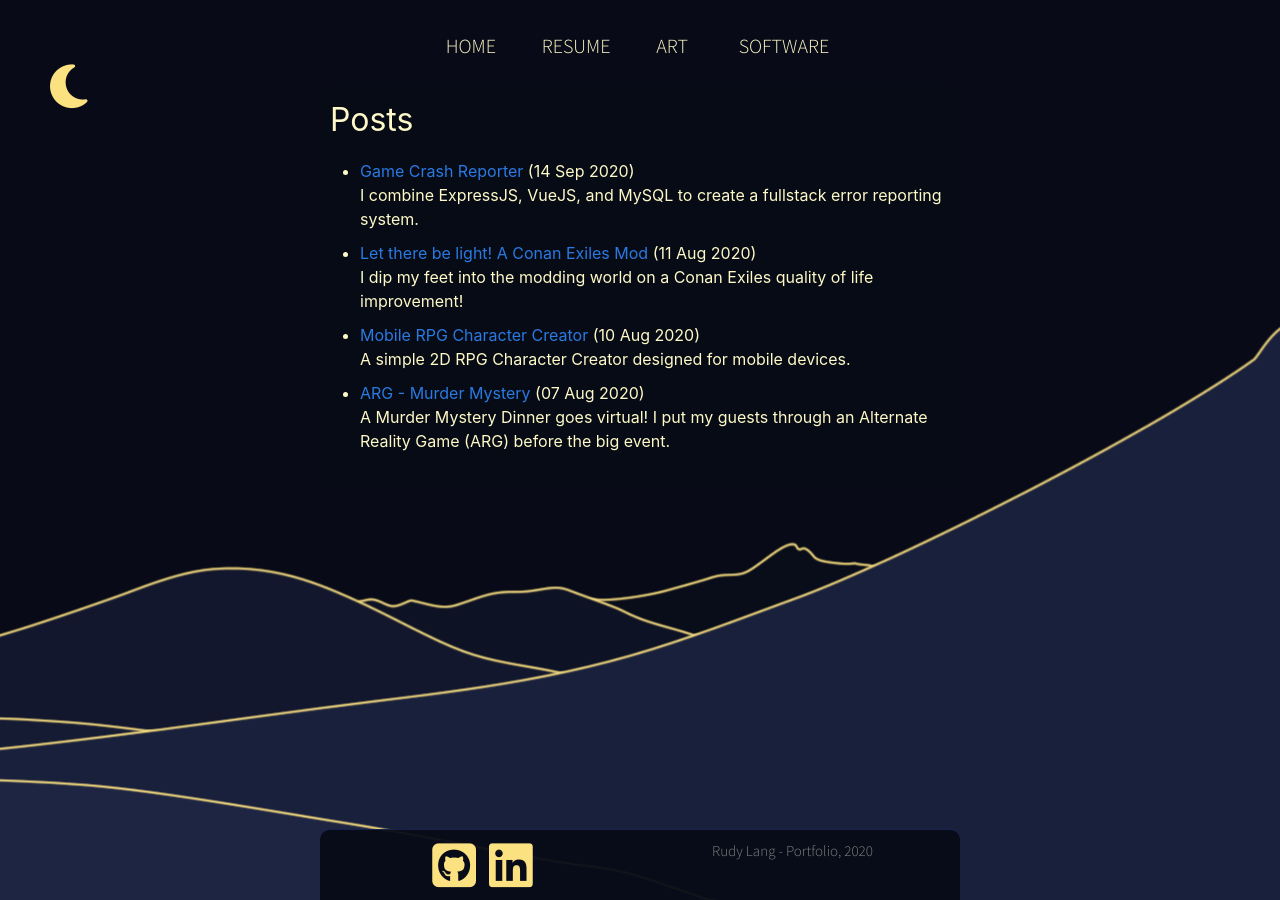
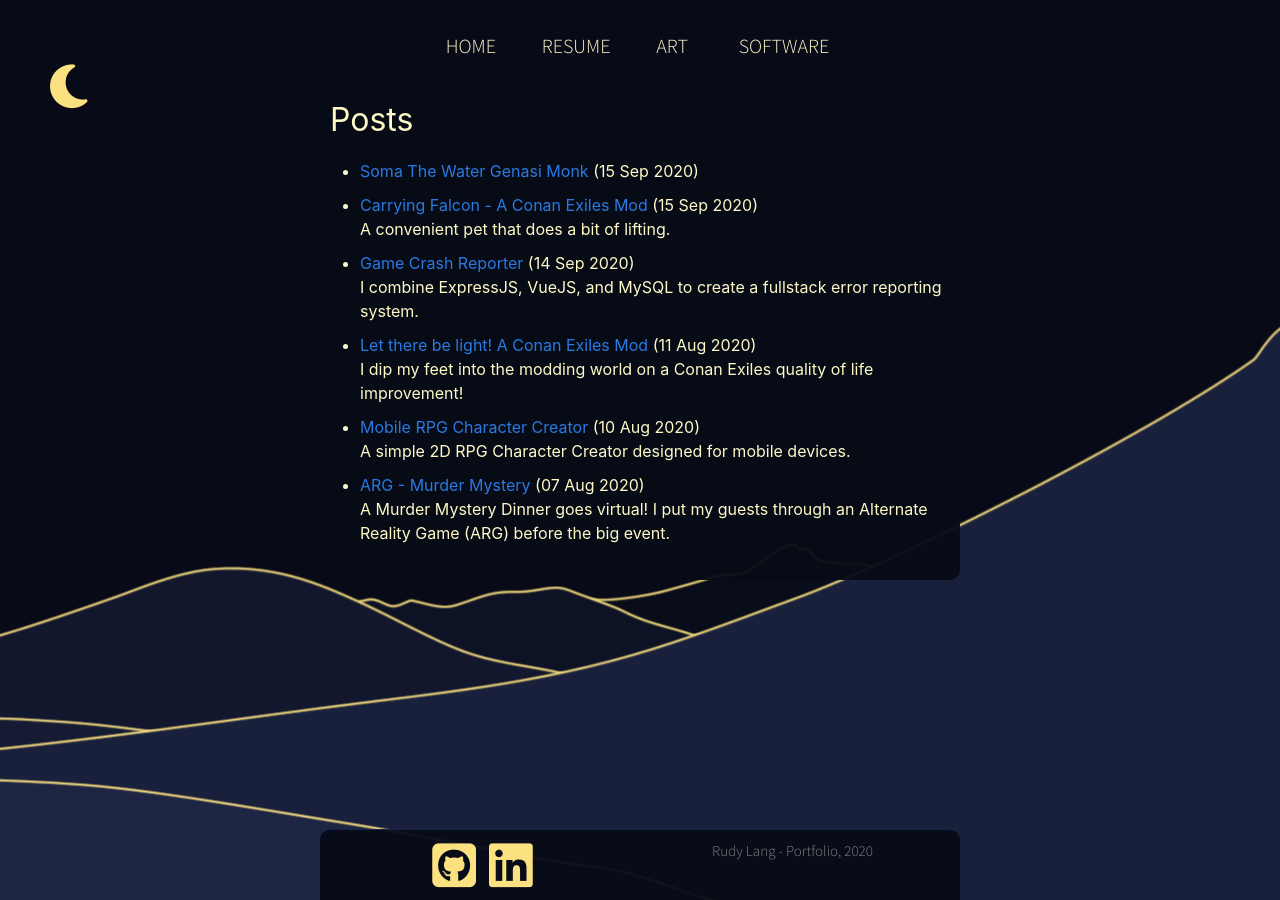
Before and after one commit to RudyLang/RudyLang.github.io, a Jekyll site: the page built from Posts/index.md, in a window 1280 px wide. Built offline with Jekyll 4.4.1, drawn with Linux system fonts in a browser that asks for light colours; nearby versions of some CDN libraries; some web fonts are replaced.

```diff
--- a/Posts/Software/_posts/2020-08-11-Let-There-Be-Light.markdown
+++ b/Posts/Software/_posts/2020-08-11-Let-There-Be-Light.markdown
@@ -8,6 +8,8 @@ summary: "I dip my feet into the modding world on a Conan Exiles quality of life
 tags: Blender Unreal
 ---
 
+> Article is being updated
+
 <img id="myImg" src="/post_images/foggy_candles_main.png">
 
 <!-- The Modal -->
--- /dev/null
+++ b/Posts/Software/_posts/2020-09-15-Carrying-Falcon.Markdown
@@ -0,0 +1,25 @@
+---
+layout: post
+title: "Carrying Falcon - A Conan Exiles Mod"
+date: 2020-09-15 20:41:00 -0000
+categories: software
+image: falcon_complete_side.png
+summary: "A convenient pet that does a bit of lifting."
+tags: Blender Unreal
+---
+> Article is being updated
+
+<img class="myImg" src="/post_images/falcon_simple_mesh.png">
+
+<img class="myImg" src="/post_images/falcon_complete_side.png">
+
+<img class="myImg" src="/post_images/falcon_complete_front.png">
+
+
+
+<!-- The Modal -->
+<div id="myModal" class="modal">
+  <span class="close">&times;</span>
+  <img class="modal-content" id="img01">
+  <div id="caption"></div>
+</div>
--- a/assets/css/style.scss
+++ b/assets/css/style.scss
@@ -925,7 +925,7 @@ body::-webkit-scrollbar-thumb {
   margin: auto;
   display: block;
   width: 80%;
-  max-width: 3000px;
+  max-width: 2000px;
 }
 
 /* Caption of Modal Image */
@@ -1016,3 +1016,8 @@ body::-webkit-scrollbar-thumb {
   padding-bottom: 10px;
 }
 /************************************************************************************************/
+
+/****************************************** Categories ******************************************/
+.category-content a:hover {
+  color: #FF9800;
+}
```
Also changed, not shown: Posts/Art/_posts/2020-09-15-Soma-The-Water-Genasi.markdown (added, +11 -0 lines), tag/D&D.md (added, +5 -0 lines), tag/Krita.md (added, +5 -0 lines), post_images/Water_Genasi_Finished.png (added), post_images/falcon_complete_front.png (added), post_images/falcon_complete_side.png (added), post_images/falcon_simple_mesh.png (added).
